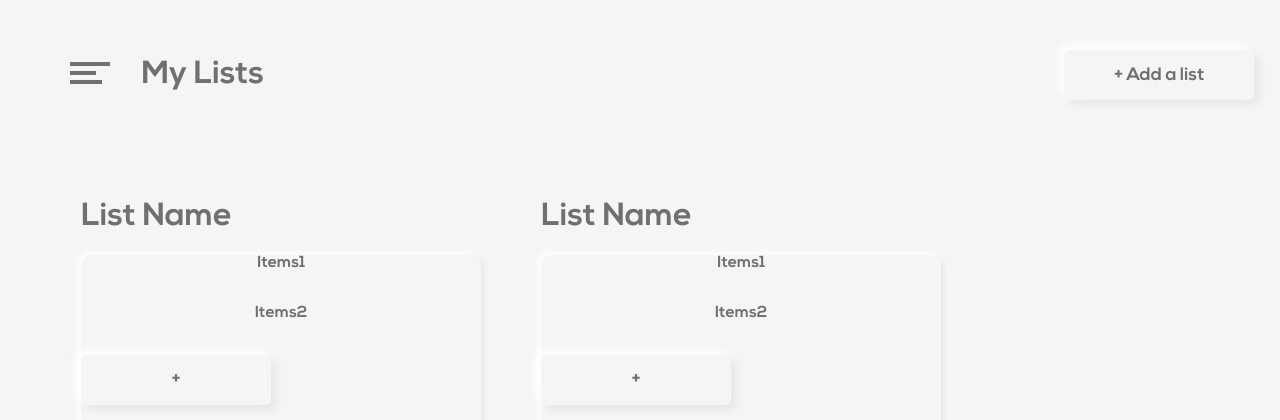
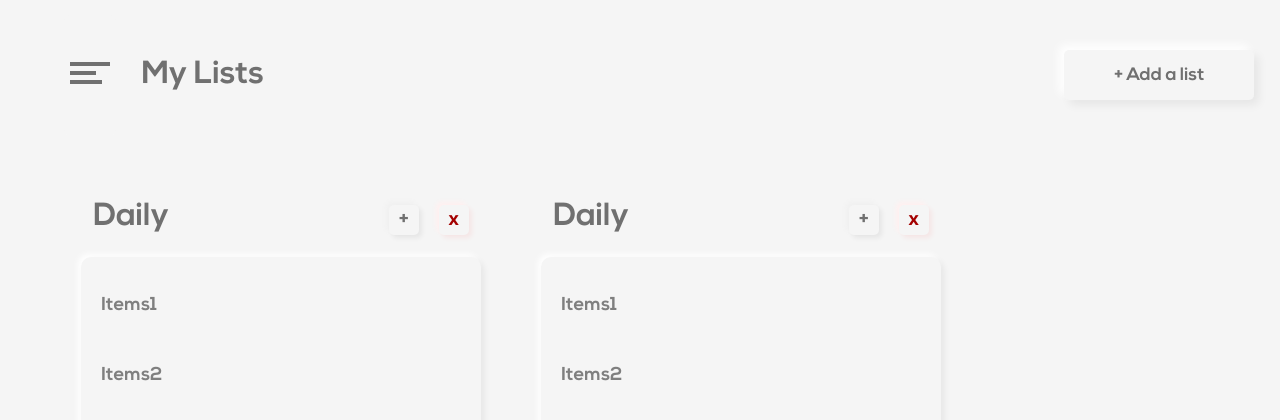
Before and after one commit to madjique/My-Lists-Web, a React (Create React App) app in the folder client/: page / in a window 1280 px wide. Shown: the top 420 px of the page. Built offline with nearby package versions, Linux system fonts and the light colour scheme.

Commit message:
Feat : list component

```diff
--- a/client/src/components/List.js
+++ b/client/src/components/List.js
@@ -1,17 +1,16 @@
 import React from 'react'
-
 const List = () => {
     return (
         <div className="List">
-            <h1>List Name</h1>
+            <h1>Daily<button className="lefi">+</button><button className="close">x</button>
+                </h1>
             <div className="container itmholder">
                 <div className="itm">
-                    <p>Items1</p>
+                    <h3>Items1</h3>
                 </div>
                 <div className="itm">
-                    <p>Items2</p>
+                    <h3>Items2</h3>
                 </div>
-                <button>+</button>
             </div>
         </div>
     )
--- a/client/src/index.css
+++ b/client/src/index.css
@@ -308,32 +308,63 @@ input::placeholder {
 
 .List {
   min-width: 400px;
+  heigh: auto;
   margin: 30px;
   margin-bottom: 50px;
 }
 
 .List h1 {
-  left-margin: 50px;
+  text-align: center;
+}
+
+.List h1 button {
+  -webkit-box-shadow: 3px 3px 5px #00000010,  -3px -3px 5px #f0f0f0;
+          box-shadow: 3px 3px 5px #00000010,  -3px -3px 5px #f0f0f0;
+  width: 30px;
+  height: 30px;
+  font-size: 20px;
+}
+
+.List h1 button:active {
+  -webkit-box-shadow: 1px 1px 5px #00000010,-1px -1px 5px #ffffff;
+          box-shadow: 1px 1px 5px #00000010,-1px -1px 5px #ffffff;
+}
+
+.List h1 button:focus {
+  outline: none;
+}
+
+.List h1 .lefi {
+  margin-left: 55%;
+}
+
+.List h1 .close {
+  -webkit-box-shadow: 3px 3px 5px #FF000010,  -3px -3px 5px #fff0f0;
+          box-shadow: 3px 3px 5px #FF000010,  -3px -3px 5px #fff0f0;
+  margin-left: 5%;
+  color: #A40000;
 }
 
 .itm {
-  width: 100%;
+  width: 95%;
   height: 50px;
+  padding-top: 5%;
+  padding-left: 5%;
 }
 
-.itm p {
-  margin: auto;
-  text-align: center;
+.itm h3 {
+  color: #7F7F7F;
 }
 
 .itmholder {
-  display: block;
-  height: 100%;
-  width: 100%;
-}
-
-.itmholder button {
-  margin: auto;
+  display: -webkit-box;
+  display: -ms-flexbox;
+  display: flex;
+  -webkit-box-orient: vertical;
+  -webkit-box-direction: normal;
+      -ms-flex-direction: column;
+          flex-direction: column;
+  height: 85%;
 }
 
 .Drawer {
--- a/client/src/index.sass
+++ b/client/src/index.sass
@@ -9,9 +9,11 @@
 
 $MainColor : #707070
 $SecondColor : #CFCFCF
+$SecondColorB : #7F7F7F
 $SubSize : 14px
 $SubSizeB : 18px
 $back : #F5F5F5
+$RedishColor : #A40000
 //default
 
 .container
@@ -199,25 +201,39 @@ input
 
 .List
     min-width : 400px
+    heigh : auto
     margin : 30px
     margin-bottom : 50px
     h1
-        left-margin : 50px
+        text-align : center
+        button
+            box-shadow :  3px 3px 5px #00000010,  -3px -3px 5px #f0f0f0
+            width : 30px
+            height : 30px
+            font-size : 20px
+            &:active
+                box-shadow :  1px 1px 5px #00000010,-1px -1px 5px #ffffff
+            &:focus
+                outline : none
+        .lefi
+                margin-left : 55%
+        .close
+                box-shadow :  3px 3px 5px #FF000010,  -3px -3px 5px #fff0f0
+                margin-left : 5%
+                color : $RedishColor
 
 .itm
-    width : 100%
+    width : 95%
     height : 50px
-
-    p
-        margin : auto
-        text-align : center
+    padding-top : 5%
+    padding-left : 5%
+    h3
+        color : $SecondColorB
 
 .itmholder
-    display : block
-    height : 100%
-    width : 100%
-    button
-        margin : auto
+    display : flex
+    flex-direction : column
+    height : 85%
 
 .Drawer
     height : 100vh
```
Also changed, not shown: 1 other file (tests, documents, lock files or other folders).
